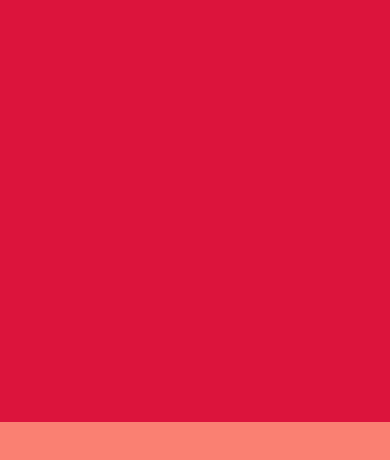
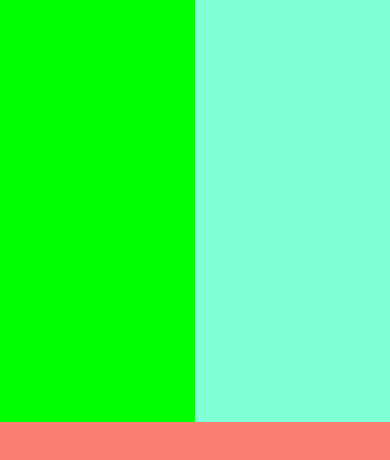
Before and after one commit to maucepinho/pdm1, a React Native app in the folder lista1/: screen / in a window 390 px wide. Shown: the top 460 px of the page. Built offline with nearby package versions, Linux system fonts and the light colour scheme.

Commit message:
Exercício 2 modificação app.tsx

```diff
--- a/lista1/App.tsx
+++ b/lista1/App.tsx
@@ -1,8 +1,10 @@
 import React from 'react';
-import Um from './screens/Um';
+//import Um from './screens/Um';
+import Dois from './screens/Dois';
 
 export default function App() {
   return (
-    <Um />
+    //<Um />
+    <Dois />
   );
 }
--- /dev/null
+++ b/lista1/screens/Dois.tsx
@@ -0,0 +1,39 @@
+import React from 'react';
+import { View, StyleSheet } from 'react-native';
+import Constants from 'expo-constants';
+
+export default function Dois() {
+  return (
+    <View style={styles.container}>
+      <View style={styles.topContainer}>
+        <View style={styles.topLeftView} />
+        <View style={styles.topRightView} />
+      </View>
+      <View style={styles.bottomView} />
+    </View>
+  );
+}
+
+const styles = StyleSheet.create({
+  container: {
+    flex: 1,
+    flexDirection: 'column',
+    paddingTop: Constants.statusBarHeight,
+  },
+  topContainer: {
+    flex: 0.5,
+    flexDirection: 'row', // Alinha os filhos em linha
+  },
+  topLeftView: {
+    flex: 0.5, // Ocupa 50% do pai
+    backgroundColor: 'lime', // Define a cor [cite: 46]
+  },
+  topRightView: {
+    flex: 0.5, // Ocupa 50% do pai
+    backgroundColor: 'aquamarine', // Define a cor [cite: 46]
+  },
+  bottomView: {
+    flex: 0.5,
+    backgroundColor: 'salmon',
+  },
+});
```
